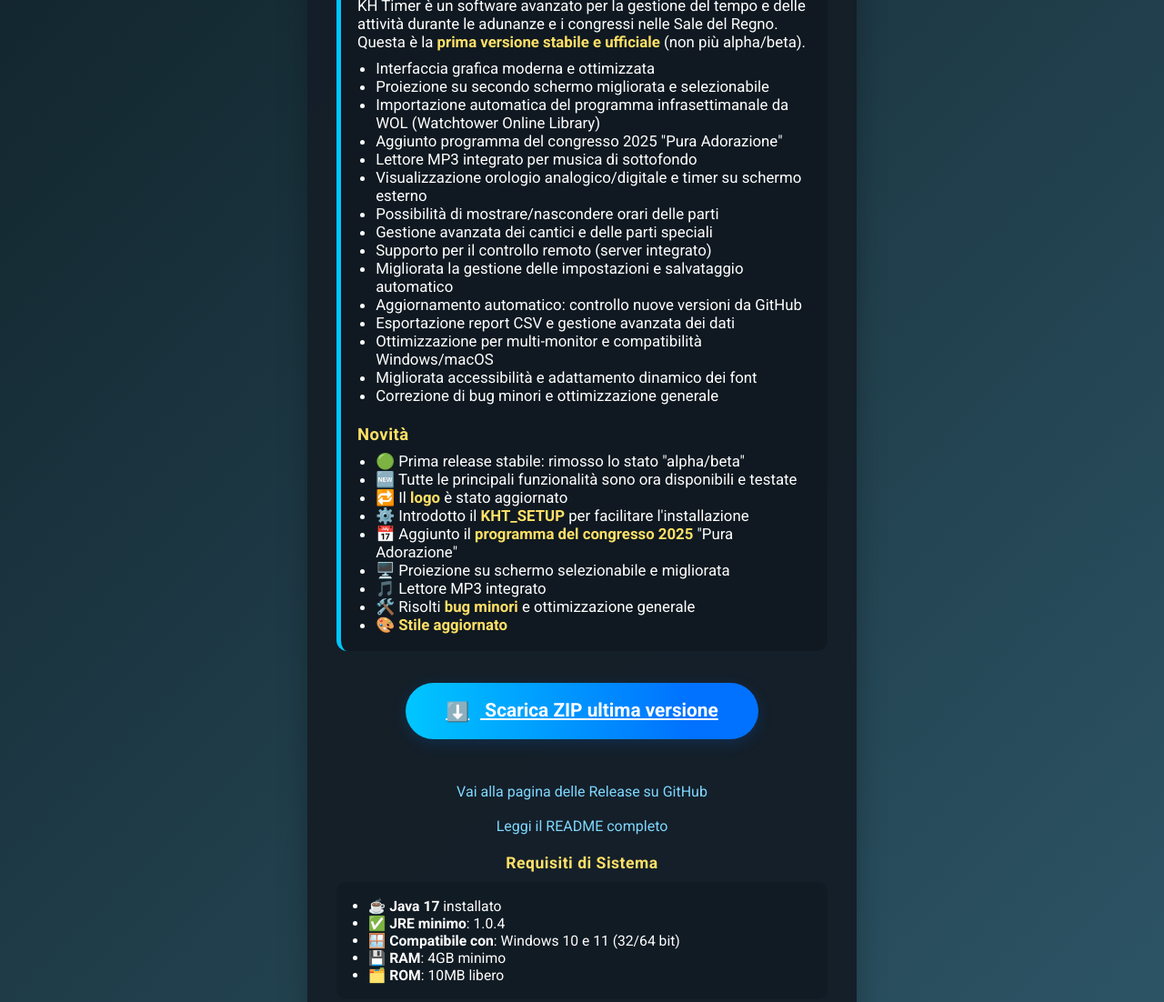
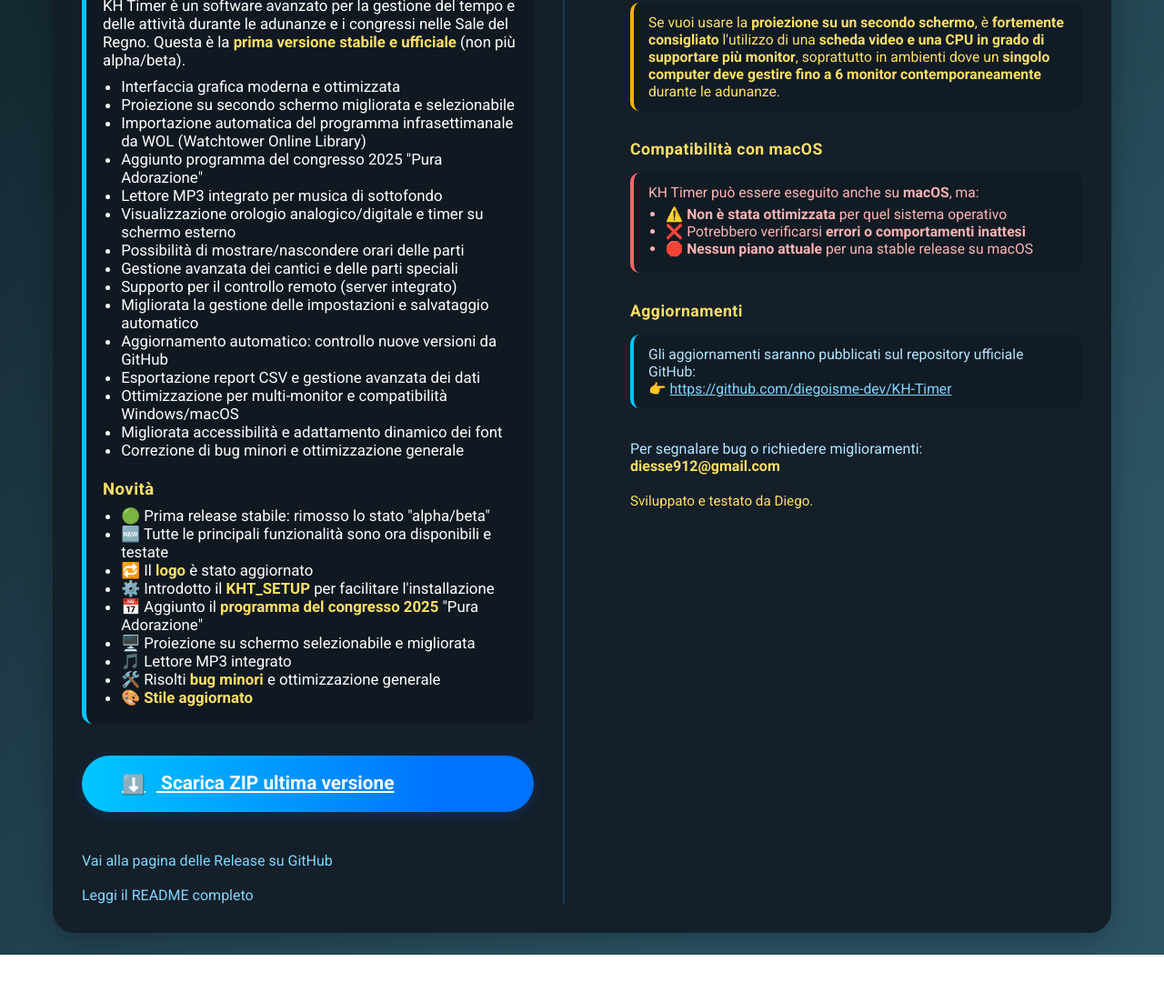
Before and after one commit to diegoisme-dev/KH-Timer, a plain HTML site: page docs/index.html in a window 1280 px wide. Shown: the part 323-1425 px from the top of the page at 91% size. After the commit the page ends 1373 px from the top, so only its background shows below. Drawn offline with Linux system fonts and the light colour scheme.

Commit message:
Miglioramento Interfaccia Sito Web KH Timer

```diff
--- a/docs/index.html
+++ b/docs/index.html
@@ -5,160 +5,11 @@
   <meta name="viewport" content="width=device-width, initial-scale=1">
   <title>KH Timer - Download</title>
   <link href="https://fonts.googleapis.com/css?family=Roboto:400,700&display=swap" rel="stylesheet">
-  <style>
-     body {
-      background: linear-gradient(135deg, #0f2027, #2c5364 80%);
-      font-family: 'Roboto', Arial, sans-serif;
-      color: #fff;
-      margin: 0;
-      min-height: 100vh;
-      display: flex;
-      flex-direction: column;
-      align-items: center;
-      justify-content: flex-start;
-    }
-    .container {
-      background: rgba(20, 30, 40, 0.97);
-      border-radius: 24px;
-      box-shadow: 0 8px 32px rgba(0,0,0,0.25);
-      padding: 40px 32px 32px 32px;
-      max-width: 540px;
-      text-align: center;
-      margin: 32px 8px 24px 8px;
-      animation: fadeIn 1.2s;
-    }
-    @keyframes fadeIn {
-      from { opacity: 0; transform: translateY(40px);}
-      to   { opacity: 1; transform: translateY(0);}
-    }
-    h1 {
-      font-size: 2.2em;
-      margin-bottom: 0.2em;
-      letter-spacing: 1px;
-    }
-    .version {
-      font-size: 1.1em;
-      color: #ffe066;
-      margin-bottom: 0.5em;
-    }
-    .uuid {
-      font-size: 0.95em;
-      color: #b3e6ff;
-      margin-bottom: 1.2em;
-      word-break: break-all;
-    }
-    .info-box {
-      background: rgba(0, 0, 0, 0.18);
-      border-left: 5px solid #00c6ff;
-      border-radius: 12px;
-      padding: 18px 18px 10px 18px;
-      margin-bottom: 1.5em;
-      text-align: left;
-      font-size: 1.05em;
-      animation: slideIn 1.2s;
-    }
-    @keyframes slideIn {
-      from { opacity: 0; transform: translateX(-30px);}
-      to   { opacity: 1; transform: translateX(0);}
-    }
-    .info-box strong {
-      color: #ffe066;
-    }
-    .info-box ul {
-      margin: 0.5em 0 0.5em 1.2em;
-      padding: 0;
-    }
-    .download-btn {
-      display: inline-block;
-      background: linear-gradient(90deg, #00c6ff, #0072ff 80%);
-      color: #fff;
-      font-size: 1.3em;
-      font-weight: bold;
-      padding: 18px 44px;
-      border: none;
-      border-radius: 40px;
-      box-shadow: 0 4px 16px rgba(0,114,255,0.18);
-      cursor: pointer;
-      transition: transform 0.18s, box-shadow 0.18s, background 0.3s;
-      position: relative;
-      overflow: hidden;
-      margin-bottom: 1.2em;
-      margin-top: 0.5em;
-    }
-    .download-btn:hover {
-      transform: scale(1.06) translateY(-2px);
-      box-shadow: 0 8px 32px rgba(0,114,255,0.25);
-      background: linear-gradient(90deg, #0072ff, #00c6ff 80%);
-    }
-    .download-btn .icon {
-      margin-right: 12px;
-      vertical-align: middle;
-      animation: bounce 1.2s infinite;
-    }
-    @keyframes bounce {
-      0%, 100% { transform: translateY(0);}
-      50% { transform: translateY(-7px);}
-    }
-    .github-link, .readme-link {
-      display: block;
-      margin-top: 1.2em;
-      color: #7fd7ff;
-      text-decoration: none;
-      font-size: 1em;
-      transition: color 0.2s;
-    }
-    .github-link:hover, .readme-link:hover {
-      color: #fff;
-      text-decoration: underline;
-    }
-    .section-title {
-      color: #ffe066;
-      font-size: 1.1em;
-      margin: 1.2em 0 0.3em 0;
-      font-weight: bold;
-      letter-spacing: 0.5px;
-    }
-    .requirements, .note, .macos, .update {
-      background: rgba(0,0,0,0.13);
-      border-radius: 10px;
-      padding: 12px 16px;
-      margin: 0.7em 0 0.7em 0;
-      text-align: left;
-      font-size: 0.98em;
-    }
-    .requirements ul, .macos ul {
-      margin: 0.3em 0 0.3em 1.2em;
-      padding: 0;
-    }
-    .note {
-      border-left: 4px solid #ffb300;
-      color: #ffe066;
-    }
-    .macos {
-      border-left: 4px solid #ff6666;
-      color: #ffb3b3;
-    }
-    .update {
-      border-left: 4px solid #00c6ff;
-      color: #b3e6ff;
-    }
-    .email {
-      margin-top: 1.5em;
-      color: #b3e6ff;
-      font-size: 1em;
-      word-break: break-all;
-    }
-    .email strong { color: #ffe066; }
-    @media (max-width: 700px) {
-      .container { padding: 18px 4vw 18px 4vw; }
-      h1 { font-size: 1.3em; }
-      .download-btn { font-size: 1em; padding: 14px 20px; }
-      .info-box { font-size: 0.98em; }
-    }
-  </style>
+  <link rel="stylesheet" href="style.css">
 </head>
 <body>
   <div class="container">
+    <div class="left-col">
       <h1>KH TIMER - KINGDOM HALL TIMER</h1>
       <div class="version"><strong>VERSIONE UFFICIALE 1.0.0</strong></div>
       <div class="uuid">UUID: <code>f40a50bf-267d-4466-880b-e21c423caa75</code></div>
@@ -204,7 +55,8 @@
       <a class="readme-link" href="https://github.com/diegoisme-dev/KH-Timer/blob/main/README.md" target="_blank">
         Leggi il README completo
       </a>
-    <!-- [Le sezioni seguenti restano invariate] -->
+    </div>
+    <div class="right-col">
       <div class="section-title">Requisiti di Sistema</div>
       <div class="requirements">
         <ul>
@@ -240,5 +92,6 @@
         <span style="font-size:0.95em; color:#ffe066;">Sviluppato e testato da Diego.</span>
       </div>
     </div>
+  </div>
 </body>
 </html>
--- /dev/null
+++ b/docs/style.css
@@ -0,0 +1,171 @@
+body {
+  background: linear-gradient(135deg, #0f2027, #2c5364 80%);
+  font-family: 'Roboto', Arial, sans-serif;
+  color: #fff;
+  margin: 0;
+  min-height: 100vh;
+}
+.container {
+  background: rgba(20, 30, 40, 0.97);
+  border-radius: 24px;
+  box-shadow: 0 8px 32px rgba(0,0,0,0.25);
+  padding: 40px 32px 32px 32px;
+  max-width: 1100px;
+  margin: 32px auto 24px auto;
+  animation: fadeIn 1.2s;
+  display: flex;
+  flex-direction: row;
+  gap: 40px;
+  justify-content: center;
+}
+@keyframes fadeIn {
+  from { opacity: 0; transform: translateY(40px);}
+  to   { opacity: 1; transform: translateY(0);}
+}
+.left-col, .right-col {
+  flex: 1 1 0;
+  min-width: 320px;
+  max-width: 520px;
+  display: flex;
+  flex-direction: column;
+  justify-content: flex-start;
+}
+.left-col {
+  border-right: 2px solid #1e3c5a;
+  padding-right: 32px;
+}
+.right-col {
+  padding-left: 32px;
+}
+h1 {
+  font-size: 2.2em;
+  margin-bottom: 0.2em;
+  letter-spacing: 1px;
+}
+.version {
+  font-size: 1.1em;
+  color: #ffe066;
+  margin-bottom: 0.5em;
+}
+.uuid {
+  font-size: 0.95em;
+  color: #b3e6ff;
+  margin-bottom: 1.2em;
+  word-break: break-all;
+}
+.info-box {
+  background: rgba(0, 0, 0, 0.18);
+  border-left: 5px solid #00c6ff;
+  border-radius: 12px;
+  padding: 18px 18px 10px 18px;
+  margin-bottom: 1.5em;
+  text-align: left;
+  font-size: 1.05em;
+  animation: slideIn 1.2s;
+}
+@keyframes slideIn {
+  from { opacity: 0; transform: translateX(-30px);}
+  to   { opacity: 1; transform: translateX(0);}
+}
+.info-box strong {
+  color: #ffe066;
+}
+.info-box ul {
+  margin: 0.5em 0 0.5em 1.2em;
+  padding: 0;
+}
+.download-btn {
+  display: inline-block;
+  background: linear-gradient(90deg, #00c6ff, #0072ff 80%);
+  color: #fff;
+  font-size: 1.3em;
+  font-weight: bold;
+  padding: 18px 44px;
+  border: none;
+  border-radius: 40px;
+  box-shadow: 0 4px 16px rgba(0,114,255,0.18);
+  cursor: pointer;
+  transition: transform 0.18s, box-shadow 0.18s, background 0.3s;
+  position: relative;
+  overflow: hidden;
+  margin-bottom: 1.2em;
+  margin-top: 0.5em;
+}
+.download-btn:hover {
+  transform: scale(1.06) translateY(-2px);
+  box-shadow: 0 8px 32px rgba(0,114,255,0.25);
+  background: linear-gradient(90deg, #0072ff, #00c6ff 80%);
+}
+.download-btn .icon {
+  margin-right: 12px;
+  vertical-align: middle;
+  animation: bounce 1.2s infinite;
+}
+@keyframes bounce {
+  0%, 100% { transform: translateY(0);}
+  50% { transform: translateY(-7px);}
+}
+.github-link, .readme-link {
+  display: block;
+  margin-top: 1.2em;
+  color: #7fd7ff;
+  text-decoration: none;
+  font-size: 1em;
+  transition: color 0.2s;
+}
+.github-link:hover, .readme-link:hover {
+  color: #fff;
+  text-decoration: underline;
+}
+.section-title {
+  color: #ffe066;
+  font-size: 1.1em;
+  margin: 1.2em 0 0.3em 0;
+  font-weight: bold;
+  letter-spacing: 0.5px;
+}
+.requirements, .note, .macos, .update {
+  background: rgba(0,0,0,0.13);
+  border-radius: 10px;
+  padding: 12px 16px;
+  margin: 0.7em 0 0.7em 0;
+  text-align: left;
+  font-size: 0.98em;
+}
+.requirements ul, .macos ul {
+  margin: 0.3em 0 0.3em 1.2em;
+  padding: 0;
+}
+.note {
+  border-left: 4px solid #ffb300;
+  color: #ffe066;
+}
+.macos {
+  border-left: 4px solid #ff6666;
+  color: #ffb3b3;
+}
+.update {
+  border-left: 4px solid #00c6ff;
+  color: #b3e6ff;
+}
+.email {
+  margin-top: 1.5em;
+  color: #b3e6ff;
+  font-size: 1em;
+  word-break: break-all;
+}
+.email strong { color: #ffe066; }
+@media (max-width: 900px) {
+  .container {
+    flex-direction: column;
+    max-width: 98vw;
+    padding: 18px 4vw 18px 4vw;
+  }
+  .left-col, .right-col {
+    max-width: 100%;
+    padding: 0;
+    border: none;
+  }
+  .left-col { border: none; padding: 0; }
+  .right-col { border: none; padding: 0; }
+}
```
Lines whose indentation alone changed are shown as unchanged.
